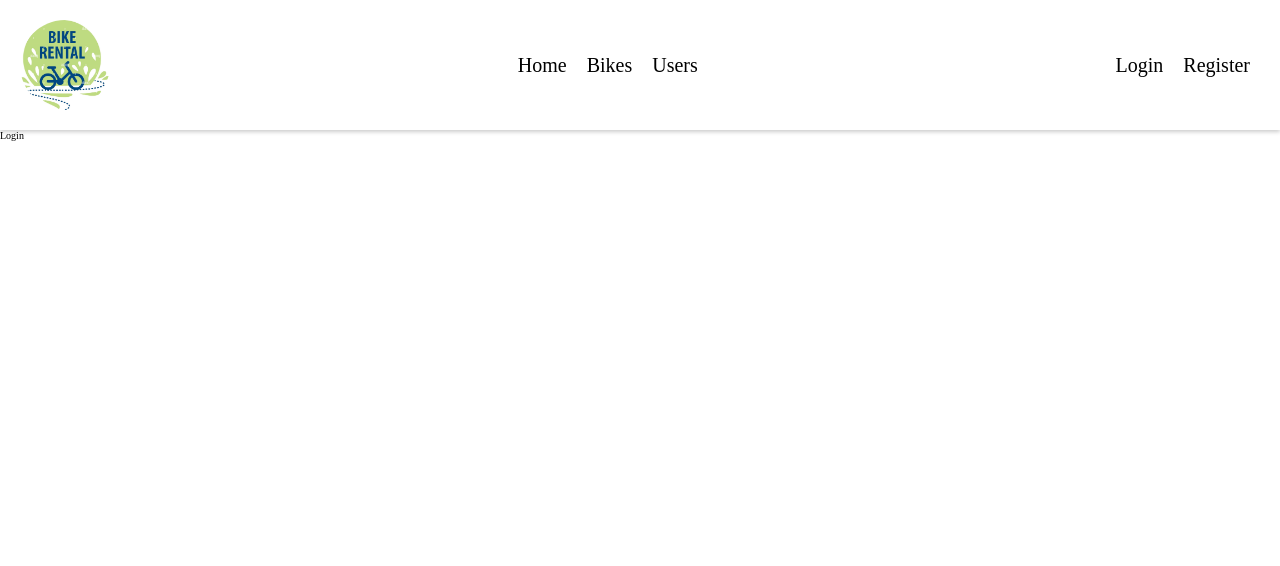
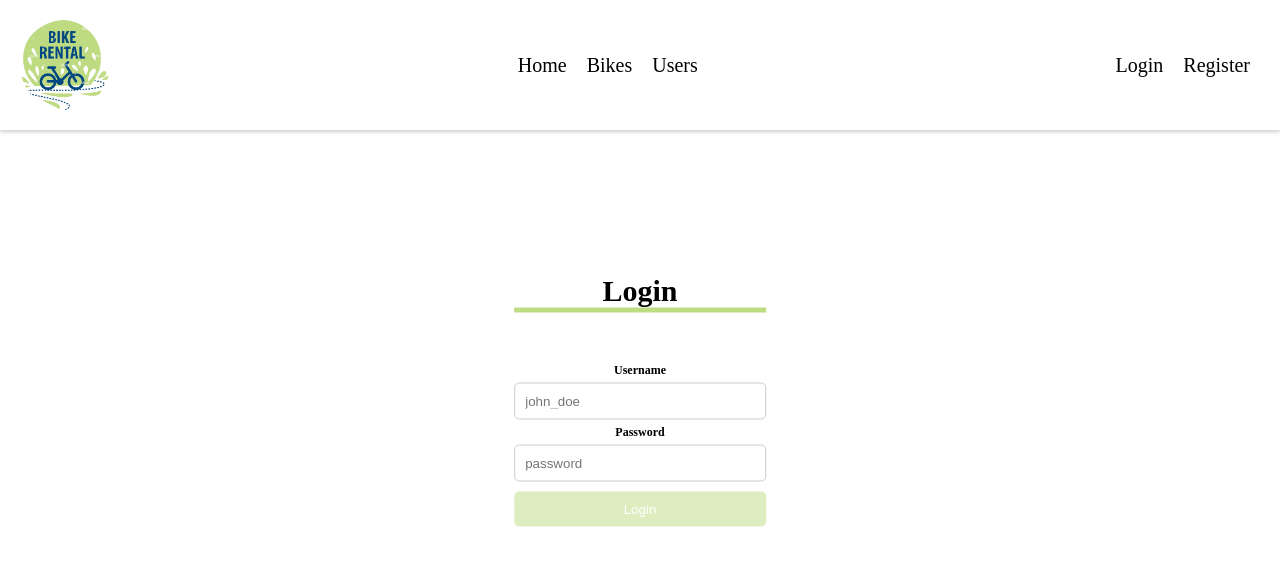
Before and after one commit to iskren97/bike-rental-app, a React (Vite) app in the folder client/: page /login in a window 1280 px wide. Shown: the top 566 px of the page. Built offline with nearby package versions, Linux system fonts and the light colour scheme.

Commit message:
added Login page with Form component and axios post request logic, success on user login

```diff
--- a/client/src/pages/Login.tsx
+++ b/client/src/pages/Login.tsx
@@ -1,5 +1,45 @@
+import React, { useState } from 'react';
+import Form from '../components/Form/Form';
+import { useCookies } from 'react-cookie';
+import { useNavigate } from 'react-router-dom';
+import axios from 'axios';
+
 const Login = () => {
-  return <div>Login</div>;
+  const [username, setUsername] = useState<string>('');
+  const [password, setPassword] = useState<string>('');
+  const [_, setCookies] = useCookies(['access_token']);
+  const navigate = useNavigate();
+
+  const handleSubmit = async (e: React.FormEvent<HTMLFormElement>) => {
+    e.preventDefault();
+
+    try {
+      const response = await axios.post('/users/login', {
+        username,
+        password,
+      });
+
+      setCookies('access_token', response.data.token);
+      window.localStorage.setItem('user', JSON.stringify(response.data.user));
+      alert('Success');
+      navigate('/');
+    } catch (error) {
+      console.log(error);
+    }
+  };
+
+  return (
+    <>
+      <Form
+        label={'Login'}
+        username={username}
+        setUsername={setUsername}
+        password={password}
+        setPassword={setPassword}
+        handleSubmit={handleSubmit}
+      />
+    </>
+  );
 };
 
 export default Login;
```
